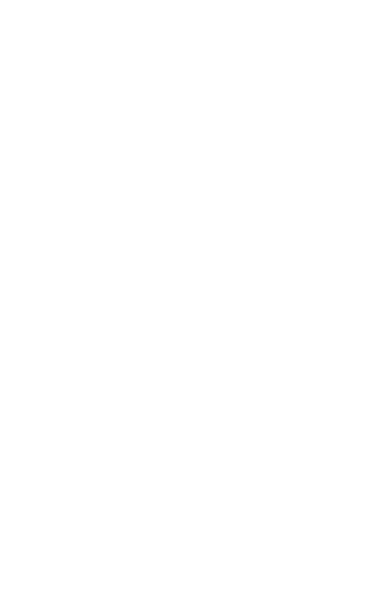
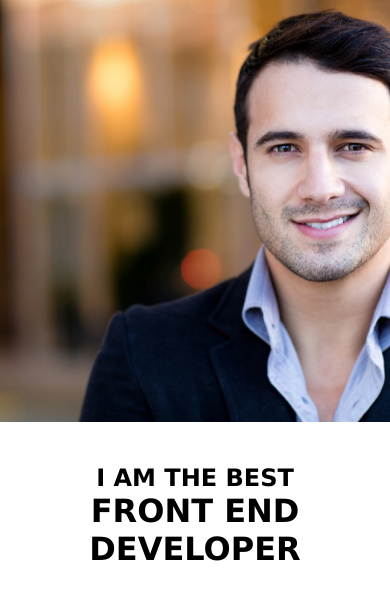
Before and after one commit to emiliaguzik/rwd, a plain HTML site: page index.html in a window 390 px wide. Drawn offline with Linux system fonts and the light colour scheme.

Commit message:
zaqkończenie

```diff
--- /dev/null
+++ b/CSS/style.css
@@ -0,0 +1,68 @@
+body
+{
+    margin:0 auto;
+}
+
+h1, h2
+{
+    font-family: verdana, sans-serif;
+    margin:0;
+}
+
+#gallery
+{
+    background-image: url(../obrazy/man-1.jpg);
+    height: 100vh;
+    width: 100%;
+    background-position: center;
+    background-size: cover;
+    position:relative;
+}
+
+#header
+{
+    position: absolute;
+    margin:0 30px;
+    top: 50%;
+    transform: translateY(-50%);
+    color: #fff;
+}
+
+
+@media (min-width:992px) and (max-width:1170px)
+{
+    #gallery
+    {
+        background-image: url(../obrazy/man-2.jpg);
+        background-position: center top;
+        height: 70vh;
+
+    }
+
+    #header
+    {
+        top: 30%;
+        right:5%;
+        color: #fff;
+    }
+}
+
+@media (max-width:992px)
+{
+    #gallery
+    {
+        background-image: url(../obrazy/man-1.jpg);
+        background-position: center;
+        height: 50vh;
+    }
+
+    #header
+    {
+        top: 55vh;
+        text-align: center;
+        color: #000;
+        transform:none;
+        margin: 0 auto;
+        position:relative;
+    }
+}
--- a/index.html
+++ b/index.html
@@ -1,10 +1,17 @@
 <!DOCTYPE html>
-<html lang="en">
+<html lang="PL">
 <head>
     <meta charset="UTF-8">
-    <title>Document</title>
+    <link rel="stylesheet" href="CSS/style.css">
+    <title>RWD</title>
 </head>
 <body>
+   <div id="gallery">
+      <div id="header">
+       <h2>I AM THE BEST</h2>
+       <h1>FRONT END DEVELOPER</h1>
+       </div>
+   </div>
 
 </body>
 </html>
```
Also changed, not shown: obrazy/man-1.jpg (added), obrazy/man-2.jpg (added).
